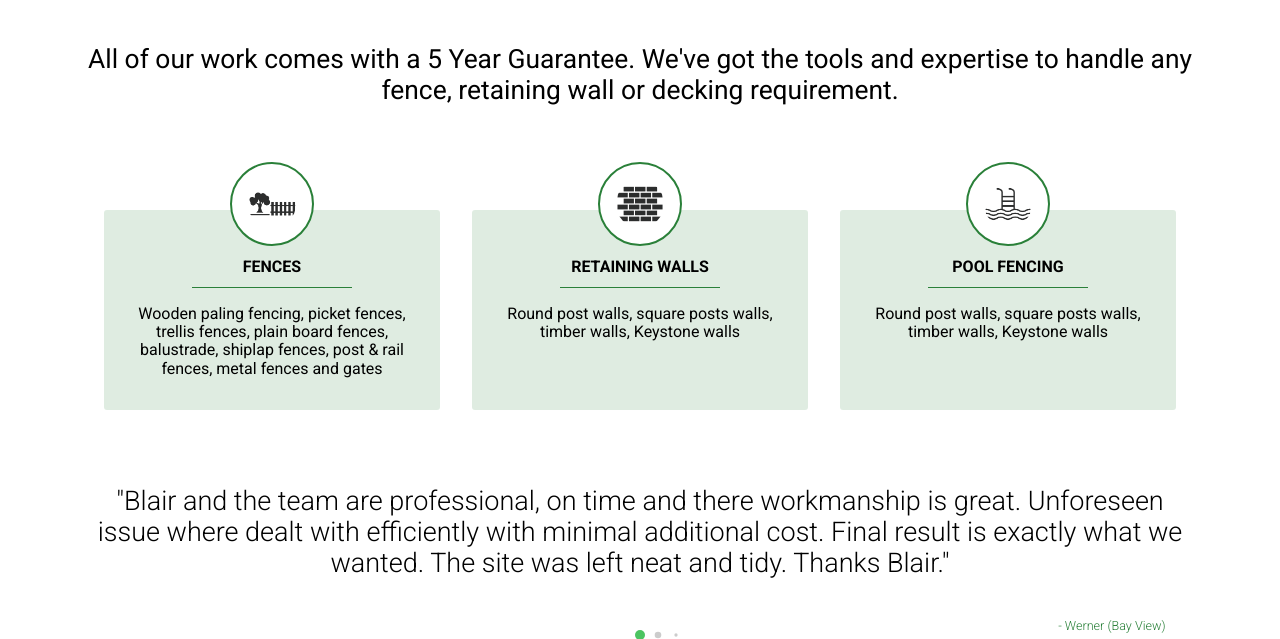
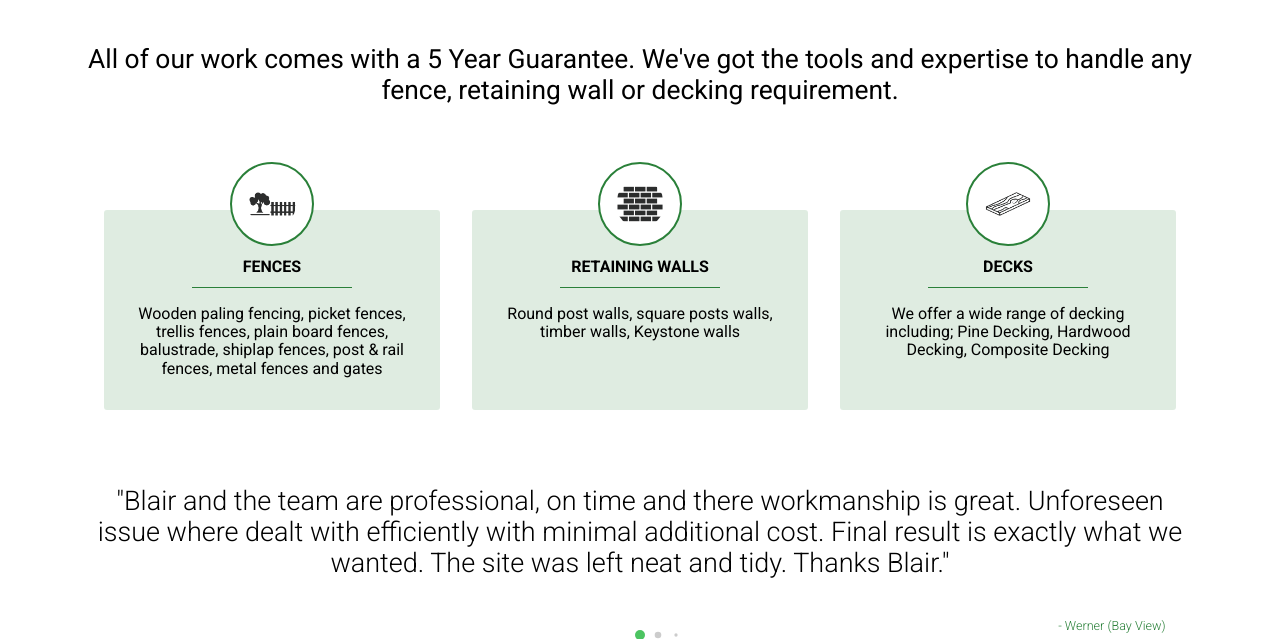
Before and after one commit to AshleyField/Auckland-Fence, a WordPress theme: template index.php in a window 1280 px wide. Shown: the part 422-1061 px from the top of the page. Run offline with PHP 8.4 and a stand-in for WordPress, Linux system fonts and the light colour scheme; the site name, menu and one post (Sample post) are stand-ins, and other content is empty; some libraries are stand-ins or nearby versions.

Commit message:
changed 'Pool Fencing' icon to 'decks' with description

```diff
--- a/index.php
+++ b/index.php
@@ -73,13 +73,13 @@
 
 				<div class="l_column_container_item column_item">
 					<div class="icon">
-						<img src="<?php echo get_theme_file_uri('assets/images/Icons-04.png')?>" alt="Pool Fences">
+						<img src="<?php echo get_theme_file_uri('assets/images/Icons-01.png')?>" alt="Decks">
 					</div>
 
 					<div class="l_column_container_item_inner">
-						<h1>Pool Fencing</h1>
+						<h1>Decks</h1>
 						<hr>
-						<p>Round post walls, square posts walls, timber walls, Keystone walls</p>
+						<p>We offer a wide range of decking including; Pine Decking, Hardwood Decking, Composite Decking</p>
 					</div>
 
 				</div>
```
